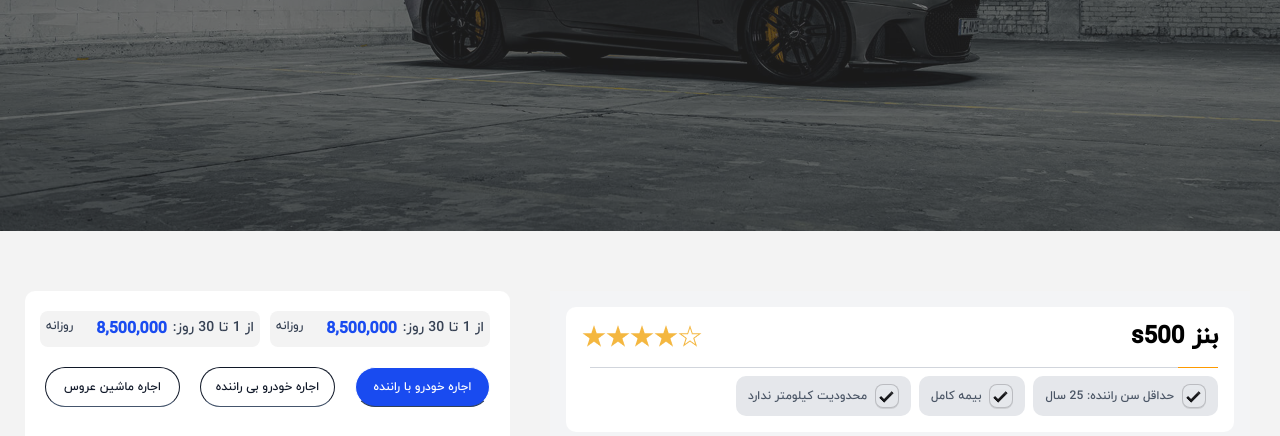
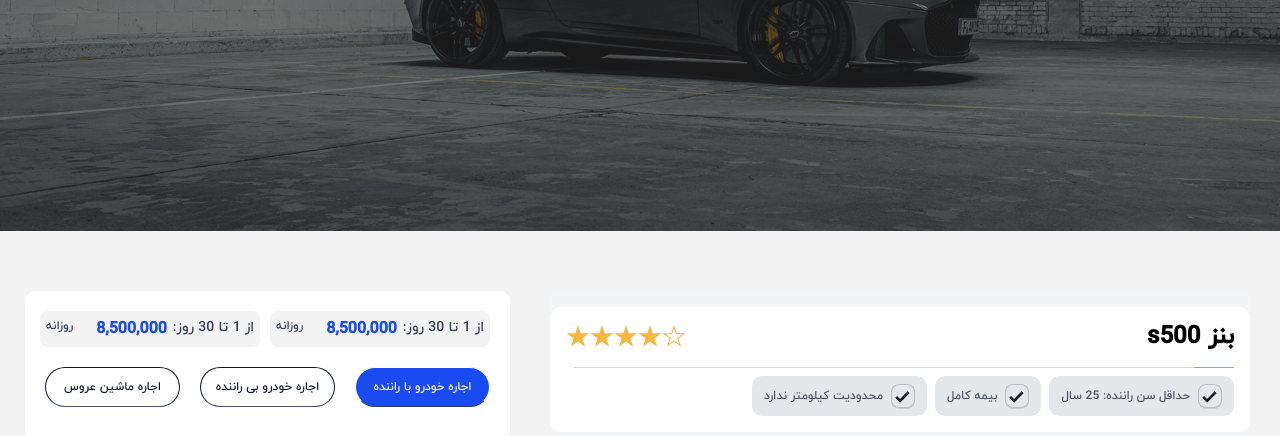
Before and after one commit to setayesh2004/project-2-web-2-1, a website built with Vite: page pdp.html in a window 1280 px wide. Shown: the part 309-745 px from the top of the page. Built offline with nearby package versions, Linux system fonts and the light colour scheme; a web font is replaced by a local one.

Commit message:
jjikjkjwwww

```diff
--- a/pdp.html
+++ b/pdp.html
@@ -234,7 +234,7 @@
         <!--#region center-top-1-right -->
         <div class="center-top-1-right md:flex flex-col w-full">
           <div
-            class="w-[430px] flex justify-center px-4 py-4 bg-gray-100 md:w-[715px] max-w-[700px]"
+            class="w-[425px] flex justify-center  py-4 bg-gray-100 md:w-[715px] max-w-[700px] "
           >
             <div class="w-full max-w-[700px] bg-white rounded-[10px] mb-[10px]">
               <div class="flex justify-between items-center px-4 py-3">
```
Also changed, not shown: src/output.css.
